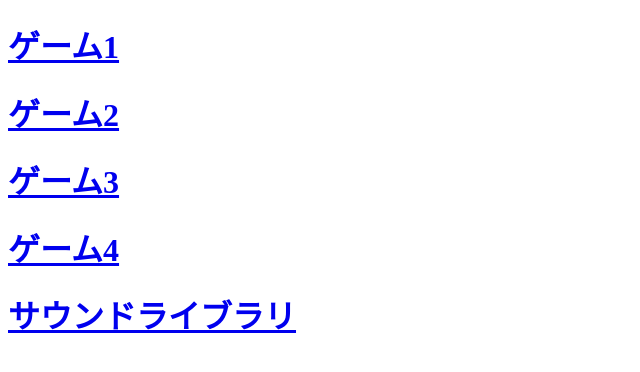
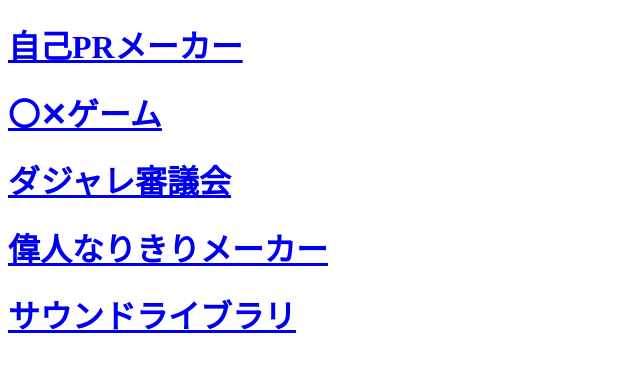
Before and after one commit to suzuki-r2512-bot/portfolios, a plain HTML site: page hozon/index.html in a window 1280 px wide. Shown: the whole page, without its empty margins (0-640 px from the left). Drawn offline with Linux system fonts and the light colour scheme.

Commit message:
Add files via upload

```diff
--- a/hozon/game_2/main.js
+++ b/hozon/game_2/main.js
@@ -33,11 +33,11 @@ for (let row = 0; row < 3; row++) {
 function putMark(row, col) {
     const cell = document.querySelector(`#cell_${row}_${col}`)
     if(turn === 1) {
-        cell.textContent = "*3*"
+        cell.textContent = "〇"
         cell.classList.add("o")
         cells[row][col] = 1
     }else {
-        cell.textContent = "'-'"
+        cell.textContent = "×"
         cell.classList.add("x")
         cells[row][col] = -1
     }
--- a/hozon/index.html
+++ b/hozon/index.html
@@ -4,10 +4,10 @@
         <title>ゲームまとめ</title>
     </head>
     <body>
-        <h1><a href="./game_1/index.html">ゲーム1</a></h1>
-        <h1><a href="./game_2/index.html">ゲーム2</a></h1>
-        <h1><a href="./game_3/index.html">ゲーム3</a></h1>
-        <h1><a href="./game_4/index.html">ゲーム4</a></h1>
+        <h1><a href="./game_1/index.html">自己PRメーカー</a></h1>
+        <h1><a href="./game_2/index.html">〇✕ゲーム</a></h1>
+        <h1><a href="./game_3/index.html">ダジャレ審議会</a></h1>
+        <h1><a href="./game_4/index.html">偉人なりきりメーカー</a></h1>
         <h1><a href="./sound.Library/index.html">サウンドライブラリ</a></h1>
     </body>
 </html>
```
Also changed, not shown: hozon/game_2/index.html (+1 -1 lines).
